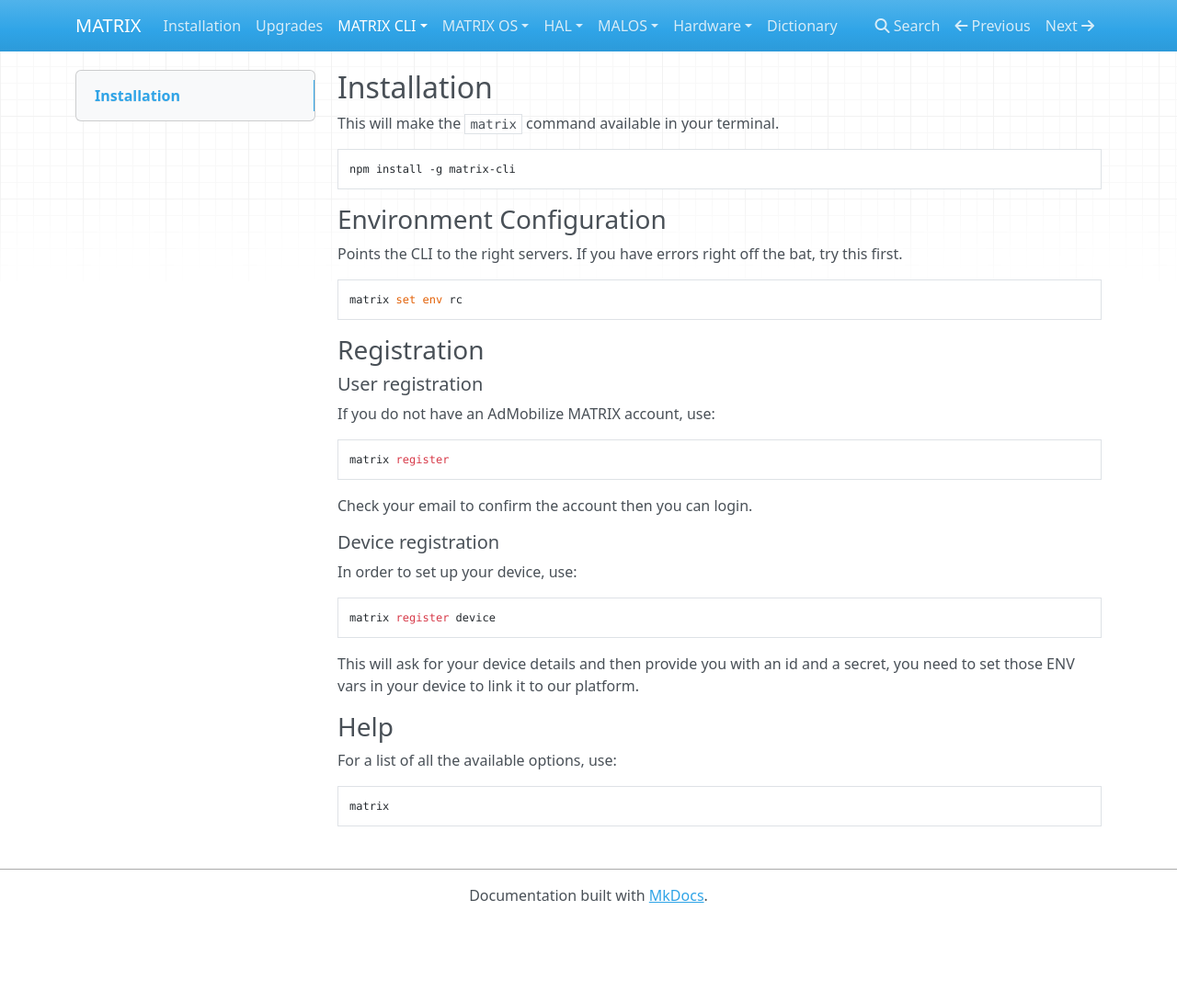
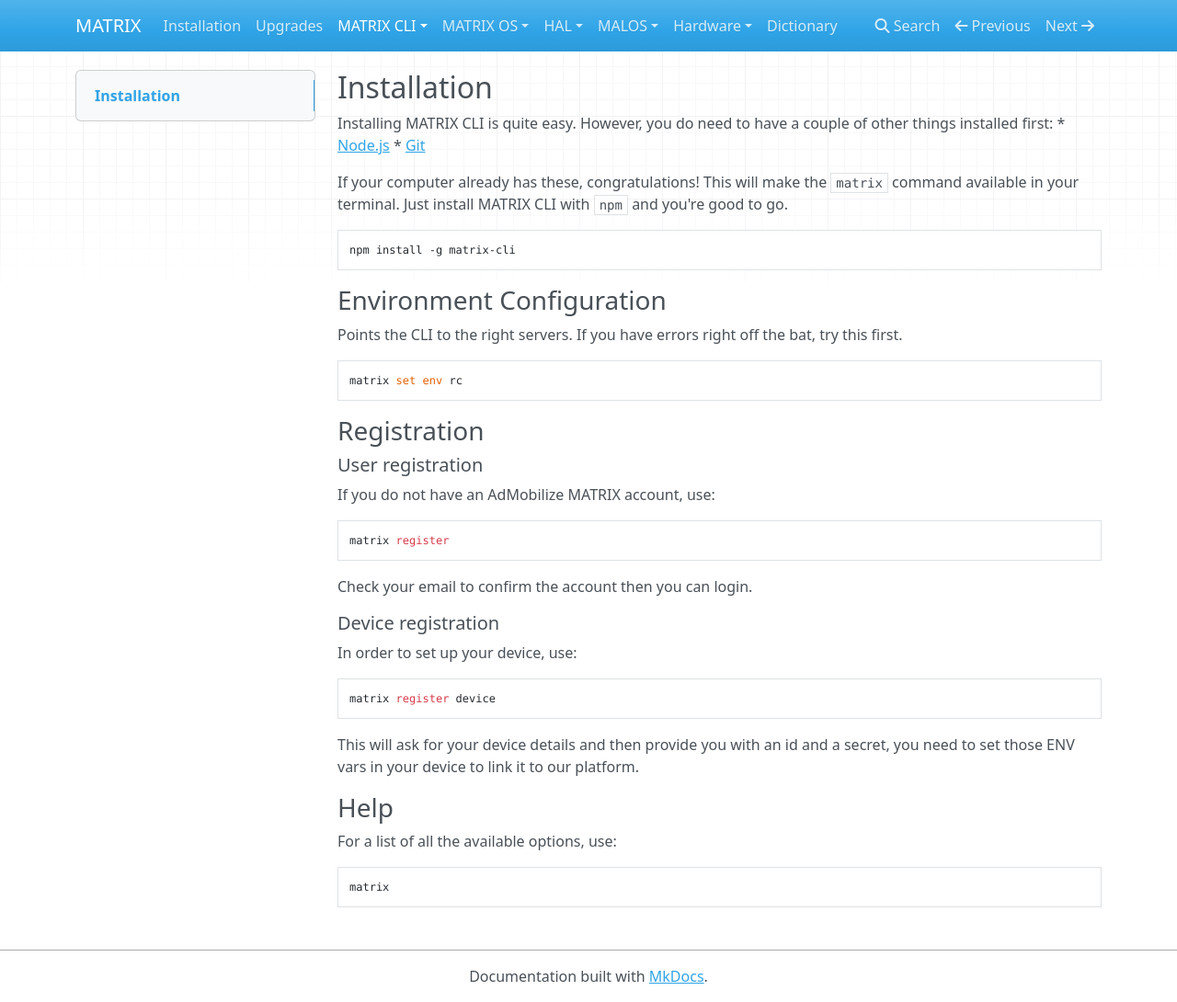
Before and after one commit to matrix-io/matrix-documentation, an MkDocs documentation site: the page built from docs/CLI/installation.md, in a window 1280 px wide and 1090 px high. Shown: the whole window at 92% size. Built offline with MkDocs 1.6.1, drawn with Linux system fonts in a browser that asks for light colours; nearby versions of some CDN libraries; old or Windows-style settings are respelled for this version of MkDocs.

Commit message:
doc fixes

````diff
--- a/docs/CLI/installation.md
+++ b/docs/CLI/installation.md
@@ -1,5 +1,9 @@
 ## Installation
-This will make the `matrix` command available in your terminal.
+Installing MATRIX CLI is quite easy. However, you do need to have a couple of other things installed first:
+* [Node.js](https://nodejs.org/en/)
+* [Git](https://git-scm.com/book/en/v2/Getting-Started-Installing-Git)
+
+If your computer already has these, congratulations! This will make the `matrix` command available in your terminal. Just install MATRIX CLI with `npm` and you're good to go.
 ```
 npm install -g matrix-cli
 ```
````
